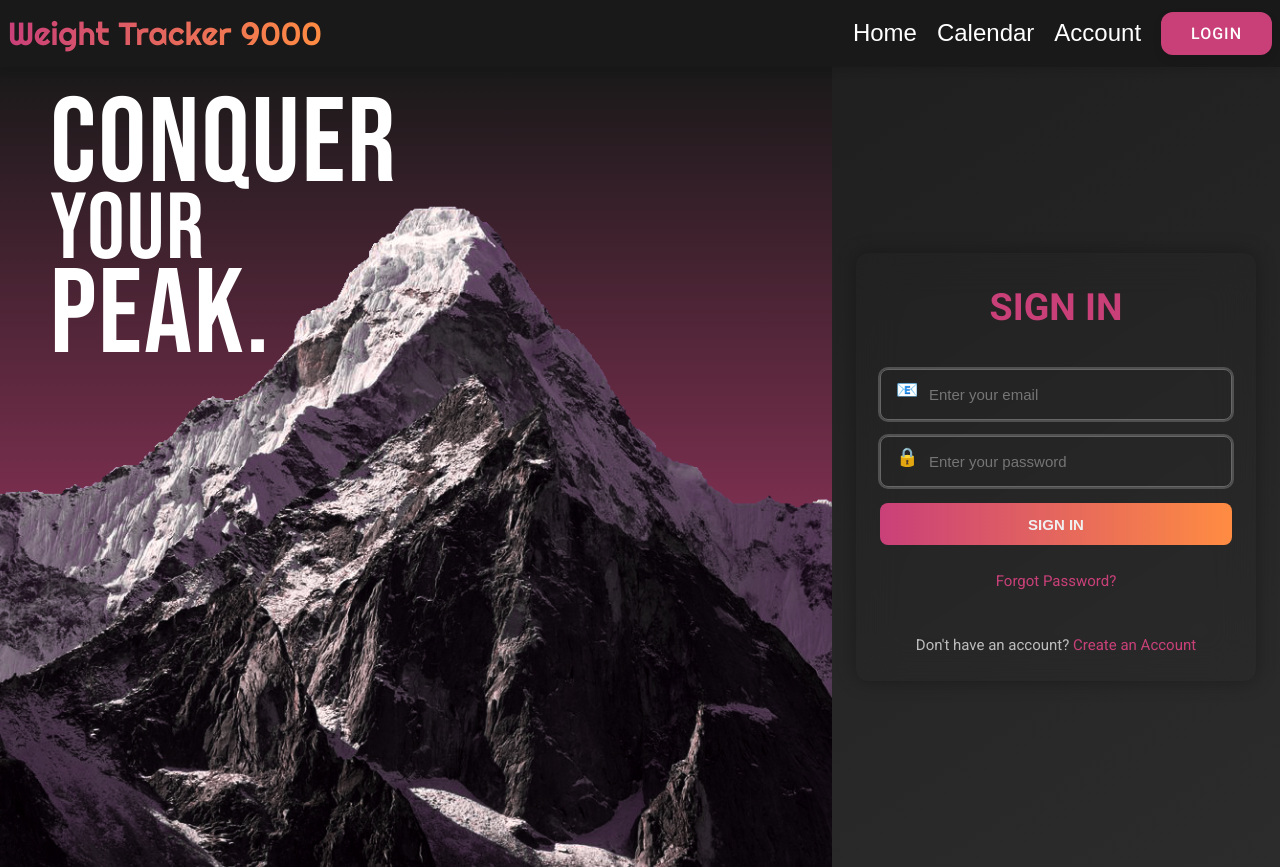
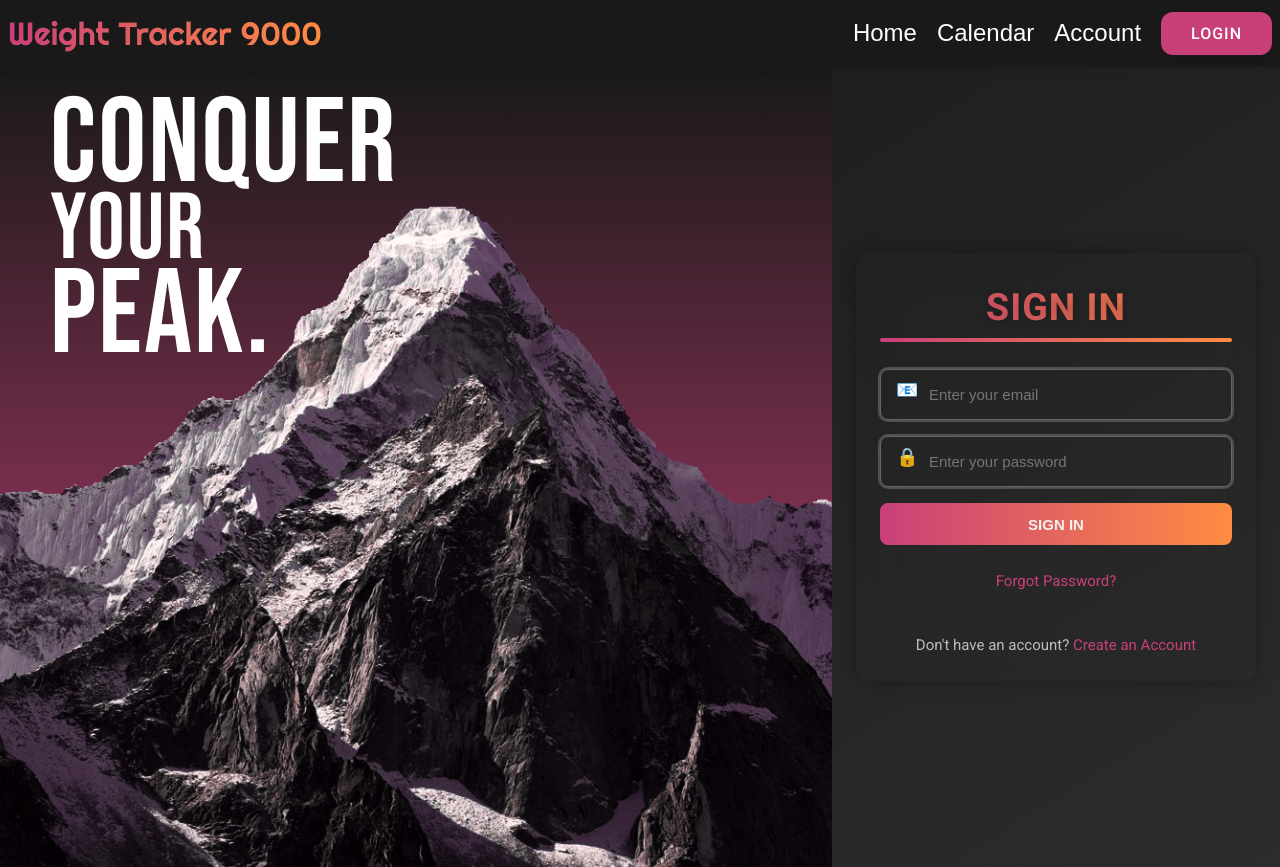
Before and after one commit to x-Lo/weight-tracker9000, a Vue app: page /login in a window 1280 px wide. Built offline with nearby package versions, Linux system fonts and the light colour scheme; no server answers; the HTML template or start-up script is replaced by a standard one; what v-calendar would draw is missing.

Commit message:
changed the styling of the headers

```diff
--- a/src/components/LogIn.vue
+++ b/src/components/LogIn.vue
@@ -101,6 +101,25 @@ h2 {
   margin-bottom: 1rem;
   font-weight: bold;
   color: #c94079;
+  background: linear-gradient(90deg, #c94079, #ff8c42);
+  background-clip: text;
+  -webkit-background-clip: text;
+  -webkit-text-fill-color: transparent;
+  text-shadow: 2px 2px 8px rgba(0, 0, 0, 0.2);
+  letter-spacing: 1px;
+  position: relative;
+}
+
+/* Add a decorative underline */
+h2::after {
+  content: "";
+  position: absolute;
+  bottom: -5px;
+  left: 0;
+  width: 100%;
+  height: 4px;
+  background: linear-gradient(90deg, #c94079, #ff8c42);
+  border-radius: 4px;
 }
 
 /* Form */
--- a/src/components/SignUp.vue
+++ b/src/components/SignUp.vue
@@ -108,7 +108,27 @@ h2 {
   margin-bottom: 1rem;
   font-weight: bold;
   color: #c94079;
+  background: linear-gradient(90deg, #c94079, #ff8c42);
+  background-clip: text;
+  -webkit-background-clip: text;
+  -webkit-text-fill-color: transparent;
+  text-shadow: 2px 2px 8px rgba(0, 0, 0, 0.2);
+  letter-spacing: 1px;
+  position: relative;
 }
+
+/* Add a decorative underline */
+h2::after {
+  content: "";
+  position: absolute;
+  bottom: -5px;
+  left: 0;
+  width: 100%;
+  height: 4px;
+  background: linear-gradient(90deg, #c94079, #ff8c42);
+  border-radius: 4px;
+}
+
 
 /* Form */
 .login-form {
```
